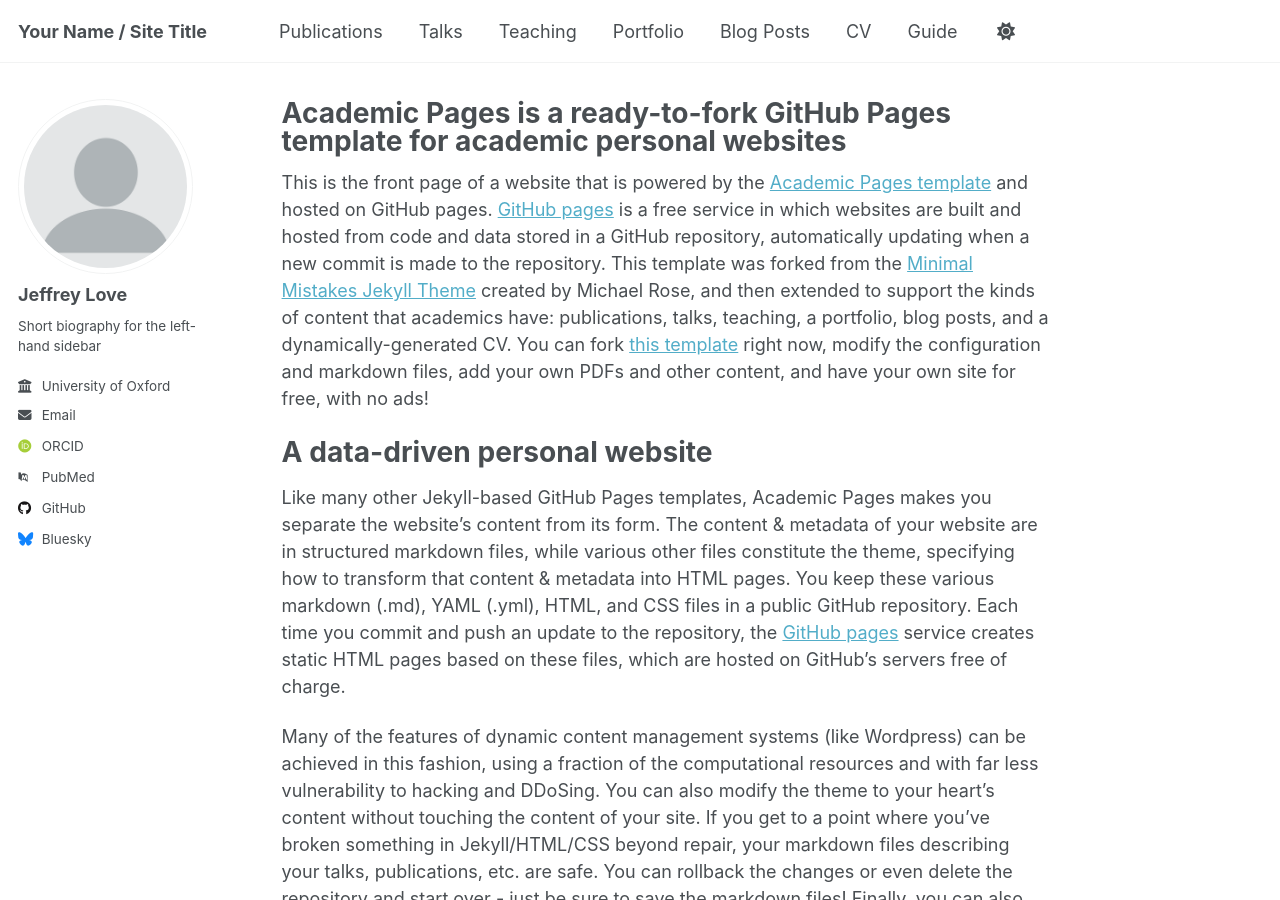
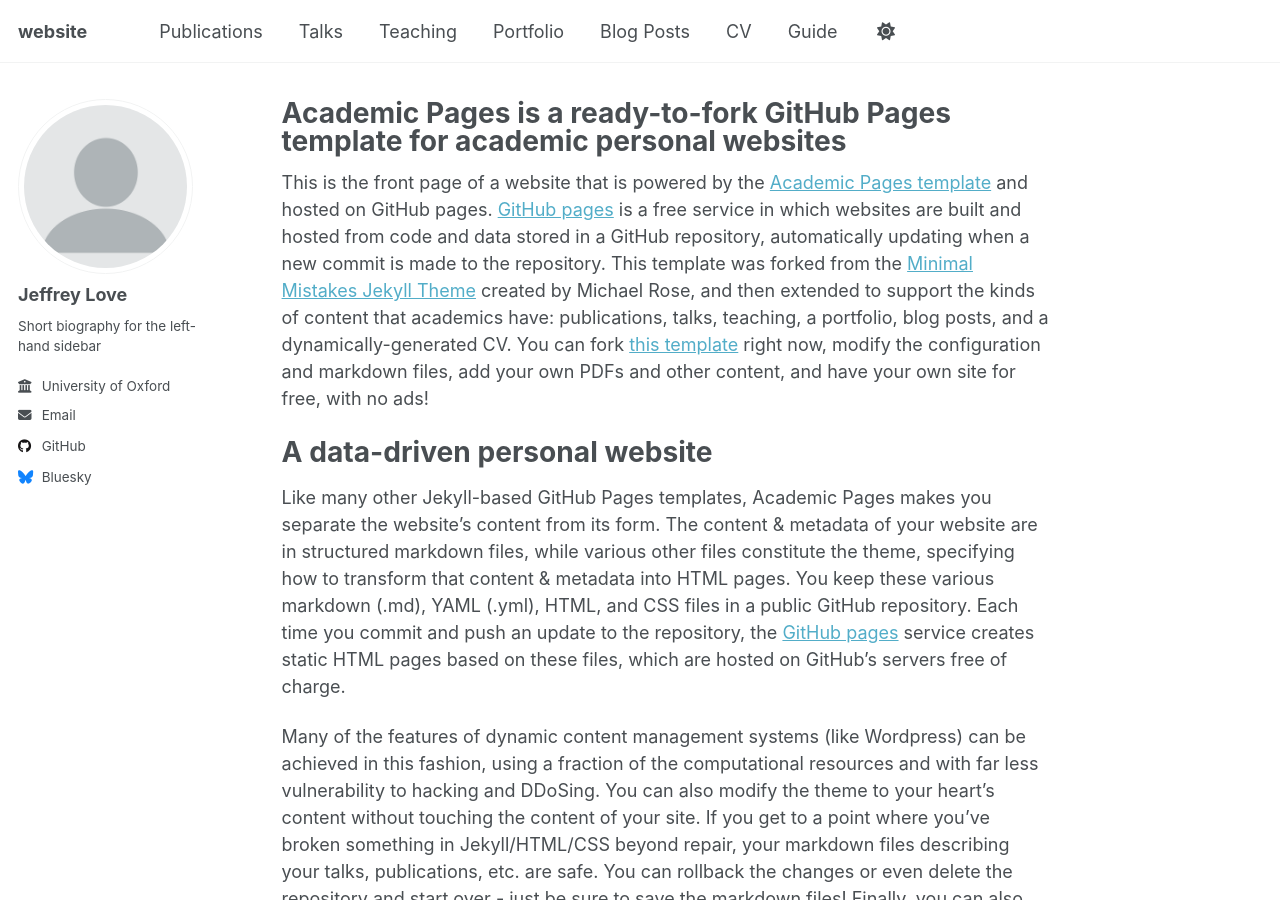
Before and after one commit to jeffreyjlove/website, a Jekyll site: the page built from _pages/about.md, in a window 1280 px wide and 900 px high. Built offline with Jekyll 4.4.1, drawn with Linux system fonts in a browser that asks for light colours; some web fonts are replaced.

Commit message:
Update _config.yml

```diff
--- a/_config.yml
+++ b/_config.yml
@@ -9,10 +9,10 @@
 # Basic Site Settings
 locale                   : "en-US"
 site_theme               : "default"
-title                    : "Your Name / Site Title"
+title                    :
 title_separator          : "-"
 name                     : &name "Jeffrey Love"
-description              : &description "personal description"
+description              : &description
 url                      : https://jeffreyjlove.github.io # the base hostname & protocol for your site e.g. "https://[your GitHub username].github.io"
 baseurl                  : "" # the subpath of your site, e.g. "/blog"
 repository               : "academicpages/academicpages.github.io"
@@ -35,9 +35,9 @@ author:
   arxiv            : # URL - Update with the correct link to your profile
   googlescholar    :
   impactstory      : # URL
-  orcid            : "http://orcid.org/yourorcidurl"
+  orcid            :
   semantic         : # URL
-  pubmed           : "https://www.ncbi.nlm.nih.gov/pubmed/?term=john+snow"
+  pubmed           :
   researchgate     : # URL
   scopus           : # URL
 
```
